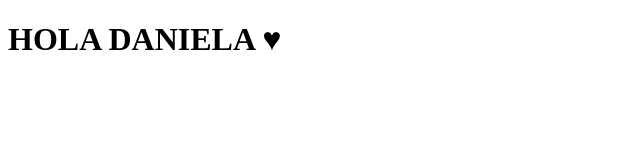
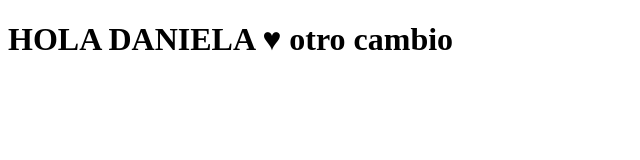
Before and after one commit to danielaAkerman/vercel-public-directory, a website: page public/index.html in a window 1280 px wide. Shown: the whole page, without its empty margins (0-640 px from the left). Drawn offline with Linux system fonts and the light colour scheme.

Commit message:
un cambio

```diff
--- a/public/index.html
+++ b/public/index.html
@@ -7,6 +7,6 @@
     <script src="./index.js"></script>
 </head>
 <body>
-    <h1>HOLA DANIELA ♥</h1>
+    <h1>HOLA DANIELA ♥ otro cambio</h1>
 </body>
 </html>
```
